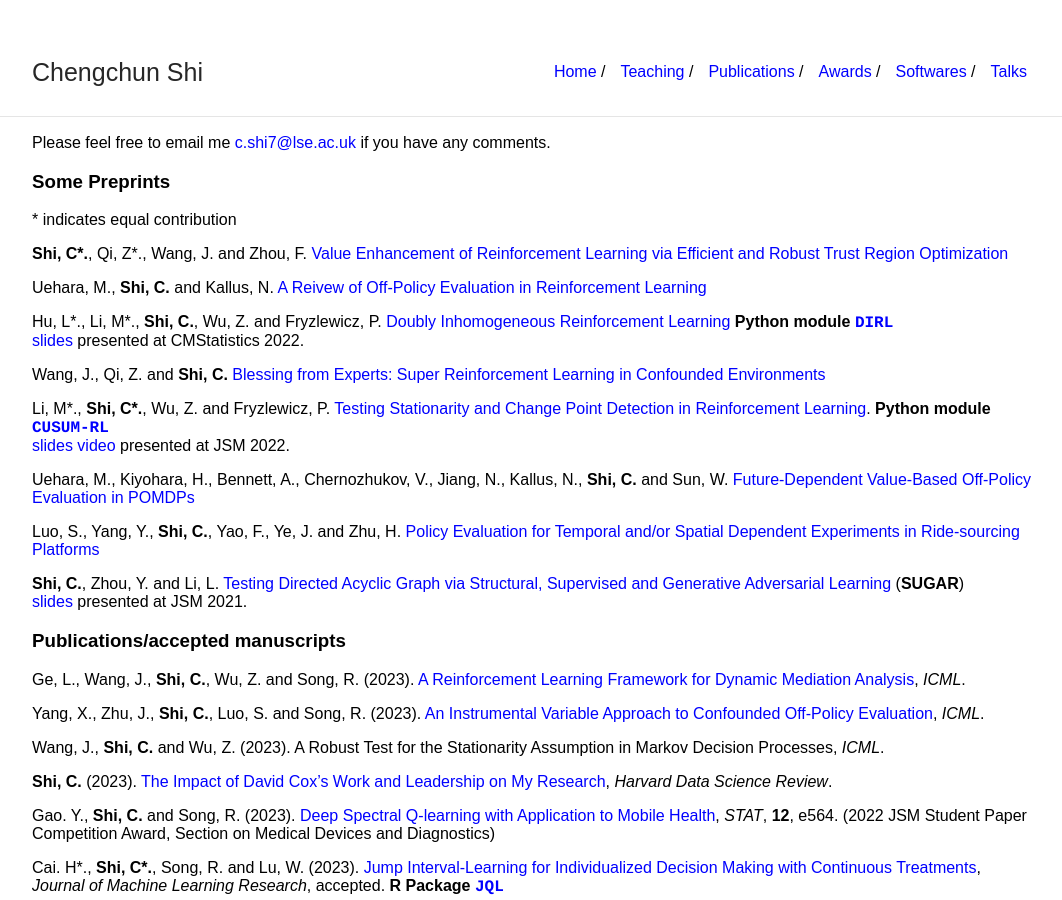
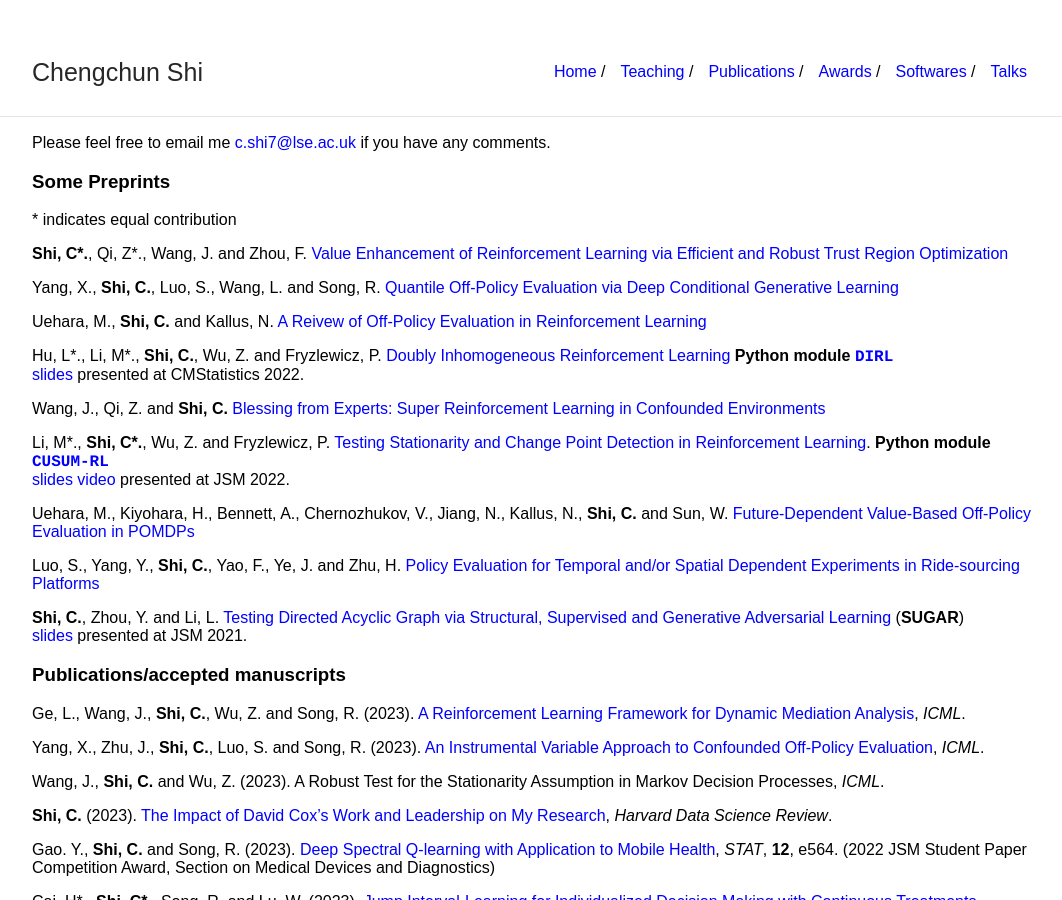
Before and after one commit to callmespring/callmespring.github.io, a Jekyll site: the page built from publication.md, in a window 1280 px wide and 900 px high. Shown: the whole window, without its empty margins (108-1170 px from the left). Built offline with Jekyll 4.4.1, drawn with Linux system fonts in a browser that asks for light colours.

Commit message:
Update publication.md

```diff
--- a/publication.md
+++ b/publication.md
@@ -14,6 +14,9 @@ Please feel free to email me <c.shi7@lse.ac.uk> if you have any comments.
 **Shi, C\*.**, Qi, Z\*., Wang, J. and Zhou, F. [Value Enhancement of Reinforcement
 Learning via Efficient and Robust Trust
 Region Optimization](https://arxiv.org/pdf/2301.02220.pdf)
+
+Yang, X., **Shi, C.**, Luo, S., Wang, L. and Song, R. [Quantile Off-Policy Evaluation via Deep Conditional Generative Learning
+](https://arxiv.org/abs/2212.14466)
 
 Uehara, M., **Shi, C.** and Kallus, N. [A Reivew of Off-Policy Evaluation in Reinforcement Learning](https://arxiv.org/pdf/2212.06355.pdf)
 
```
